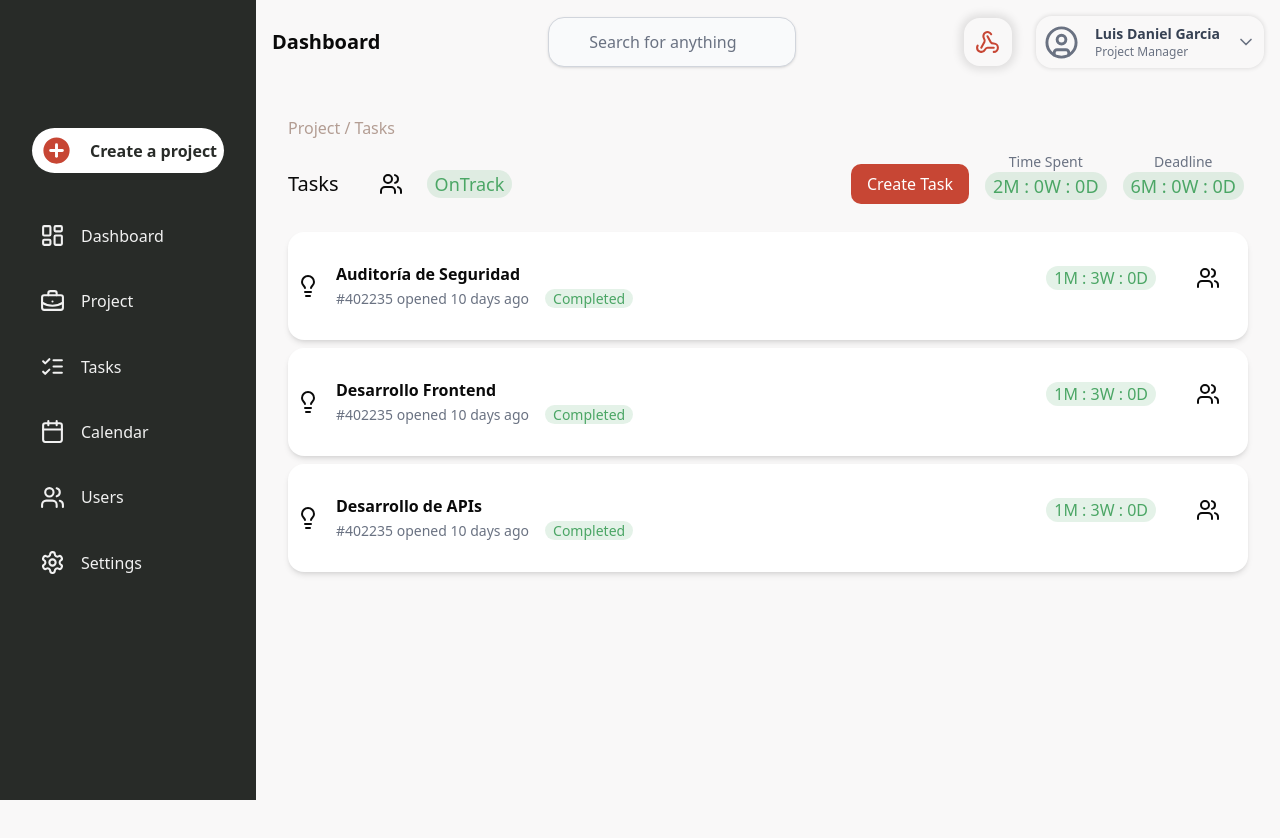
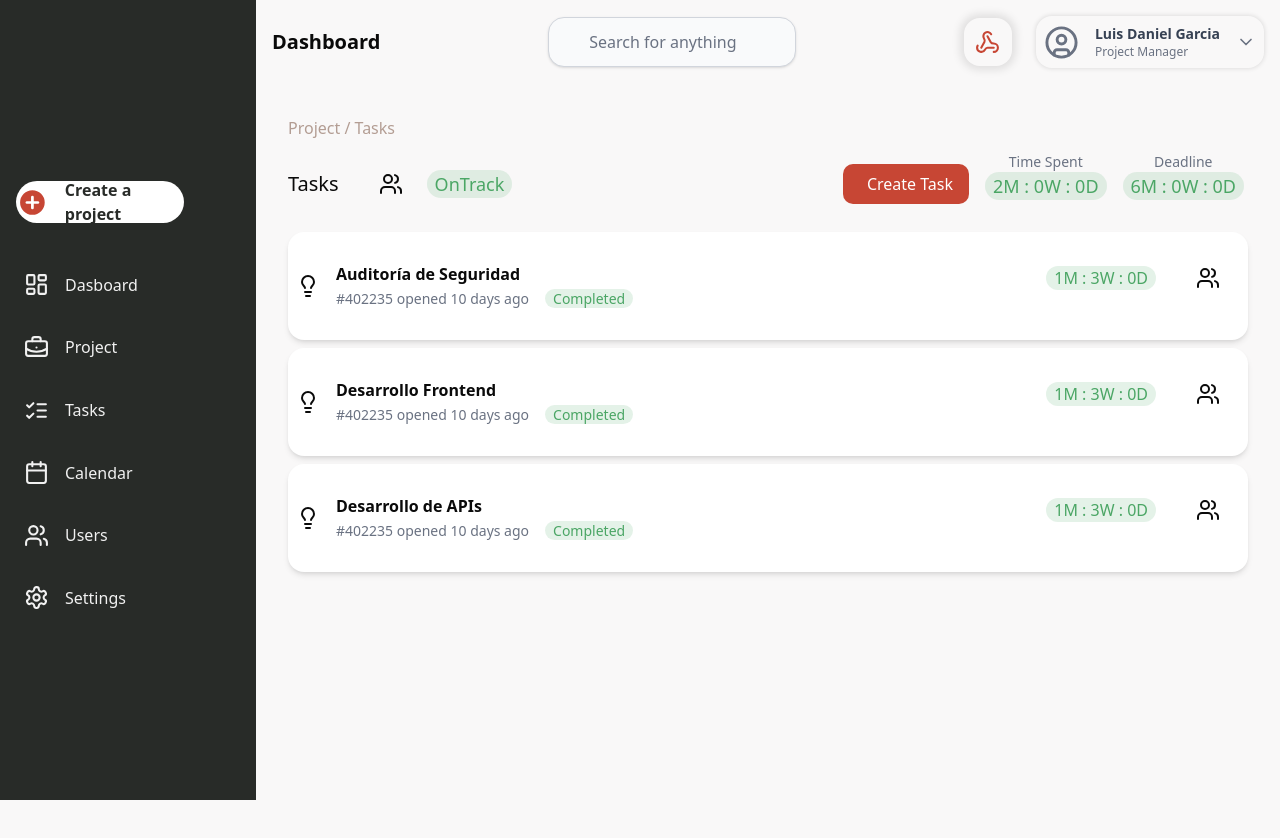
Before and after one commit to HEmilGS/OracleBot, a React (Vite) app: page /tasks in a window 1280 px wide. Shown: the top 838 px of the page. Built offline with nearby package versions, Linux system fonts and the light colour scheme.

Commit message:
Routes done

```diff
--- a/package.json
+++ b/package.json
@@ -16,6 +16,7 @@
     "lucide-react": "^0.479.0",
     "react": "^19.0.0",
     "react-dom": "^19.0.0",
+    "react-router-dom": "^7.3.0",
     "recharts": "^2.15.1",
     "tailwind-merge": "^3.0.2",
     "tailwindcss": "^4.0.14",
--- a/src/App.tsx
+++ b/src/App.tsx
@@ -5,23 +5,30 @@ import FocusMode from "./pages/FocusMode";
 import CreateTask from "./pages/CreateTask";
 import Dashboard from "./pages/Dashboard";
 import Tasks from "./pages/Tasks";
-
-
-// import { BrowserRouter as Router, Route, Switch } from 'react-router-dom' necesario despues para el header
+import { BrowserRouter as Router, Route } from 'react-router-dom'
 
 
 import "./App.css";
 
+import { Routes } from "react-router-dom";
+
 function App() {
   return (
     <div className="flex bg-[#F9F8F8]">
-      <SideBar />
-      <div className="w-4/5">
-        <Header />
-        <div className="p-4">
-          <Tasks/>
+      <Router>
+        <SideBar />
+        <div className="w-4/5">
+          <Header />
+          <div className="p-4">
+            <Routes>
+              <Route path="/" element={<Dashboard />} />
+              <Route path="/tasks" element={<Tasks />} />
+              <Route path="/focus" element={<FocusMode />} />
+              <Route path="/create" element={<CreateTask />} />
+            </Routes>
+          </div>
         </div>
-      </div>
+      </Router>
     </div>
   )
 }
--- a/src/Components/SideBar.tsx
+++ b/src/Components/SideBar.tsx
@@ -5,48 +5,59 @@ import {ListChecks} from 'lucide-react';
 import {Calendar} from 'lucide-react';
 import {Users} from 'lucide-react';
 import {Settings} from 'lucide-react';
+import { NavLink } from 'react-router-dom';
 
 
 // import React from 'react';
 
 function SideBar() {
   return (
-      <div className="bg-[#282B28] h-screen w-1/5 py-32 flex flex-col items-center justify-start ">
 
-        <button className="flex items-center justify-center h-1/12 w-3/4 bg-white rounded-3xl text-[#282B28] font-bold cursor-pointewhite">
+
+    <div className="bg-[#282B28] h-screen w-1/5 py-32 flex flex-col items-center justify-start ">
+
+      <nav className="flex flex-col justify-center space-x-4 p-4 h-full w-full">
+
+        <div className="flex items-center justify-center h-1/12 w-3/4 bg-white rounded-3xl text-[#282B28] font-bold cursor-pointewhite">
           <CirclePlus size={35} stroke='white' className='mr-4' fill='#C74634'/>
           Create a project
-        </button>
+        </div>
 
-        <button className='mt-10 flex items-center justify-start h-1/12 w-3/4 rounded-3xl text-[#F1F1F1] cursor-pointer pm hover:bg-white hover:text-black '>
+        <div className='mt-10 flex items-center justify-start h-1/12 w-3/4 rounded-3xl text-[#F1F1F1] cursor-pointer pm hover:bg-white hover:text-black '>
         <LayoutDashboard size={25}  className='mr-4 ml-2' strokeWidth={2} />
-          Dashboard
-        </button>
+        <NavLink to="/" >Dasboard</NavLink>
+        </div>
 
-        <button className='mt-5 flex items-center justify-start h-1/12 w-3/4 rounded-3xl text-[#F1F1F1] cursor-pointer pm hover:bg-white hover:text-black hover:stroke-black'>
+        <div className='mt-5 flex items-center justify-start h-1/12 w-3/4 rounded-3xl text-[#F1F1F1] cursor-pointer pm hover:bg-white hover:text-black hover:stroke-black'>
         <BriefcaseBusiness size={25}  className='mr-4 ml-2' strokeWidth={2}/>
           Project
-        </button>
+        </div>
 
-        <button className='mt-5 flex items-center justify-start h-1/12 w-3/4 rounded-3xl text-[#F1F1F1] cursor-pointer pm hover:bg-white hover:text-black hover:stroke-black'>
+
+
+        <div className='mt-5 flex items-center justify-start h-1/12 w-3/4 rounded-3xl text-[#F1F1F1] cursor-pointer pm hover:bg-white hover:text-black hover:stroke-black'>
         <ListChecks size={25} className='mr-4 ml-2' strokeWidth={2}/>
-          Tasks
-        </button>
+        <NavLink to="/tasks" >Tasks</NavLink>
+        </div>
 
-        <button className='mt-5 flex items-center justify-start h-1/12 w-3/4 rounded-3xl text-[#F1F1F1] cursor-pointer pm hover:bg-white hover:text-black hover:stroke-black'>
+
+        <div className='mt-5 flex items-center justify-start h-1/12 w-3/4 rounded-3xl text-[#F1F1F1] cursor-pointer pm hover:bg-white hover:text-black hover:stroke-black'>
         <Calendar size={25} className='mr-4 ml-2' strokeWidth={2}/>
           Calendar
-        </button>
+        </div>
 
-        <button className='mt-5 flex items-center justify-start h-1/12 w-3/4 rounded-3xl text-[#F1F1F1] cursor-pointer pm hover:bg-white hover:text-black hover:stroke-black'>
+        <div className='mt-5 flex items-center justify-start h-1/12 w-3/4 rounded-3xl text-[#F1F1F1] cursor-pointer pm hover:bg-white hover:text-black hover:stroke-black'>
         <Users size={25} className='mr-4 ml-2' strokeWidth={2}/>
           Users
-        </button>
+        </div>
 
-        <button className='mt-5 flex items-center justify-start h-1/12 w-3/4 rounded-3xl text-[#F1F1F1] cursor-pointer pm hover:bg-white hover:text-black hover:stroke-black'>
+        <div className='mt-5 flex items-center justify-start h-1/12 w-3/4 rounded-3xl text-[#F1F1F1] cursor-pointer pm hover:bg-white hover:text-black hover:stroke-black'>
         <Settings size={25} className='mr-4 ml-2' strokeWidth={2}/>
           Settings
-        </button>
+        </div>
+
+        </nav>
+
 
       </div>
   );
--- a/src/Components/header.tsx
+++ b/src/Components/header.tsx
@@ -1,6 +1,8 @@
 import { Webhook } from 'lucide-react';
 import { CircleUser } from 'lucide-react';
 import { ChevronDown } from 'lucide-react';
+import { NavLink } from 'react-router-dom';
+
 
 function Header(){
 
@@ -17,8 +19,11 @@ function Header(){
             />
 
             <div className="flex items-center gap-6">
-              <button className='shadow-[0px_0px_9px_4px_rgba(0,_0,_0,_0.1)] size-12 rounded-2xl flex items-center justify-center p-2 cursor-pointer'>
-                <Webhook size={25} className="text-[#C74634]"/>
+
+
+              <button className='shadow-[0px_0px_9px_4px_rgba(0,_0,_0,_0.1)] size-12 rounded-2xl flex items-center justify-center p-2 cursor-pointer hover:bg-[#F1F1F1]'>
+
+                <NavLink to="/focus" ><Webhook size={25} className="text-[#C74634]"/></NavLink>
               </button>
 
               <button className='flex items-center rounded-2xl p-2 shadow-[0px_0px_4px_1px_rgba(0,_0,_0,_0.1)] cursor-pointer text-sm'>
--- a/src/pages/Tasks.tsx
+++ b/src/pages/Tasks.tsx
@@ -1,6 +1,7 @@
 import { useState } from 'react';
 import { Users } from 'lucide-react';
 import { Lightbulb } from 'lucide-react';
+import { NavLink } from 'react-router-dom';
 
 function Tasks() {
     // Estado para manejar las tareas
@@ -30,7 +31,7 @@ function Tasks() {
                         className="flex justify-center items-center bg-[#C74634] text-white rounded-lg h-10 px-4"
                         onClick={addTask}
                     >
-                        Create Task
+                        <NavLink to="/create" className="ml-2">Create Task</NavLink>
                     </button>
                     <div className="flex flex-col items-center mb-4">
                         <span className="text-sm text-gray-500">Time Spent</span>
```
Also changed, not shown: 1 other file (tests, documents, lock files or other folders).
